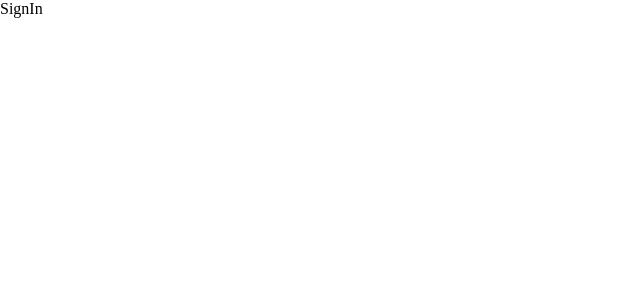
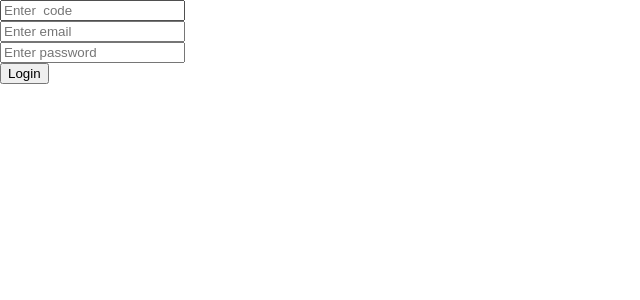
Before and after one commit to Serrin-Sage/bgl_immortals, a React (Vite) app: page /signin in a window 1280 px wide. Shown: the top 300 px of the page, without its empty margins (0-640 px from the left). Built offline with nearby package versions, Linux system fonts and the light colour scheme.

Commit message:
added post request to sign in page, user can now sign in with valid credentials

```diff
--- a/src/components/signinup/SignIn.jsx
+++ b/src/components/signinup/SignIn.jsx
@@ -1,6 +1,45 @@
+import { useSelector } from "react-redux"
+
 const SignIn = () => {
+  const whichUser = useSelector((state) => state.usertype.value)
+  console.log(whichUser.usertype)
+
+  const loginUser = async (e) => {
+    e.preventDefault()
+    let req = await fetch(`http://localhost:3000/${whichUser.usertype}_login`, {
+      method: "POST",
+      headers: {
+        "Content-Type": "application/json",
+        "Accept": "application/json"
+      },
+      body: JSON.stringify({
+        instructor_code: e.target.code.value,
+        email: e.target.email.value,
+        password: e.target.password.value,
+      })
+    })
+    let res = await req.json()
+    if (req.ok) {
+      console.log(res)
+    }
+    else {
+      console.log("ERROR, UNABLE TO SIGN IN")
+    }
+  }
   return (
-    <div>SignIn</div>
+    <div>
+      <div>
+        <form onSubmit={loginUser}>
+          <input type="text" name="code" placeholder={`Enter ${whichUser.usertype} code`}/>
+          <br/>
+          <input type="text" name="email" placeholder="Enter email" />
+          <br/>
+          <input type="password" name="password" placeholder="Enter password" />
+          <br/>
+          <input type="submit" value="Login" />
+        </form>
+      </div>
+    </div>
   )
 }
 
--- a/src/components/signinup/SignUp.jsx
+++ b/src/components/signinup/SignUp.jsx
@@ -1,6 +1,8 @@
-import React from 'react'
+import { useSelector } from "react-redux"
 
 const SignUp = () => {
+  const whichUser = useSelector((state) => state.usertype.value)
+  console.log(whichUser.usertype)
   return (
     <div>SignUp</div>
   )
--- a/src/components/signinup/UserCheck.jsx
+++ b/src/components/signinup/UserCheck.jsx
@@ -1,14 +1,18 @@
-import { useSelector } from "react-redux"
+import { useSelector, useDispatch } from "react-redux"
+import { changeUserType } from "../../features/userType"
+
 import { useNavigate } from "react-router-dom"
 
 const UserCheck = () => {
+  const dispatch = useDispatch()
   const navigate = useNavigate()
   const linkType = useSelector((state) => state.link.value)
   console.log(linkType.type)
 
-  const userSelect = () => {
+  const userSelect = ( selectedUser ) => {
+    dispatch(changeUserType({ usertype: selectedUser }))
     if (linkType.type === "Register") {
-        navigate("/signup")
+      navigate("/signup")
     } else if (linkType.type === "Login"){
         navigate("/signin")
     }
@@ -18,13 +22,13 @@ const UserCheck = () => {
           <h1>Are you a...</h1>
         <div className="user-check-content">
 
-            <div className="user-select" id="parent-student-select" onClick={userSelect}>
+            <div className="user-select" id="parent-student-select" onClick={() => userSelect("parent")}>
                 Parent/Student?
             </div>
             <div className="page-break">
 
             </div>
-              <div className="user-select" id="instructor-select" onClick={userSelect}>
+              <div className="user-select" id="instructor-select" onClick={() => userSelect("instructor")}>
                 Instructor/Manager?
             </div>
         </div>
--- /dev/null
+++ b/src/features/userType.js
@@ -0,0 +1,17 @@
+import { createSlice } from "@reduxjs/toolkit";
+
+
+export const userTypeSlice = createSlice({
+    name: "usertype",
+    initialState: { value: { usertype: "" } },
+
+    reducers: {
+        changeUserType: (state, action) => {
+            state.value = action.payload
+        },
+
+    }
+})
+
+export const { changeUserType } = userTypeSlice.actions
+export default userTypeSlice.reducer
--- a/src/main.jsx
+++ b/src/main.jsx
@@ -5,6 +5,8 @@ import { configureStore } from '@reduxjs/toolkit'
 import { Provider } from 'react-redux'
 import userSlice from './features/user'
 import linkSlice from './features/linkType'
+import userTypeSlice from './features/userType'
+
 import App from './App'
 import './index.css'
 import './stylesheets/landingpage.css'
@@ -18,6 +20,7 @@ const store = configureStore({
   reducer: {
     user: userSlice,
     link: linkSlice,
+    usertype: userTypeSlice,
   }
 })
 
```
Also changed, not shown: src/features/instructor.js (+21 -0 lines), src/features/loginStatus.js (added).
